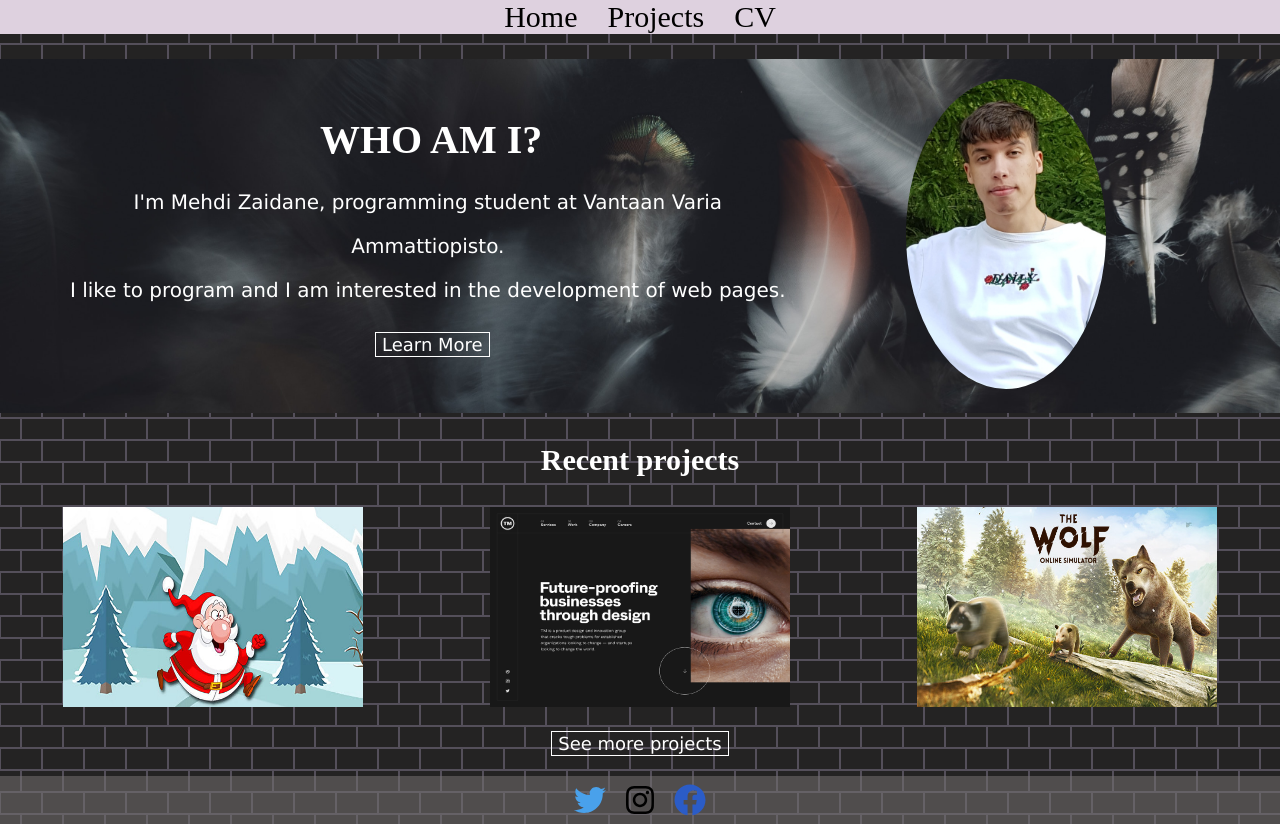
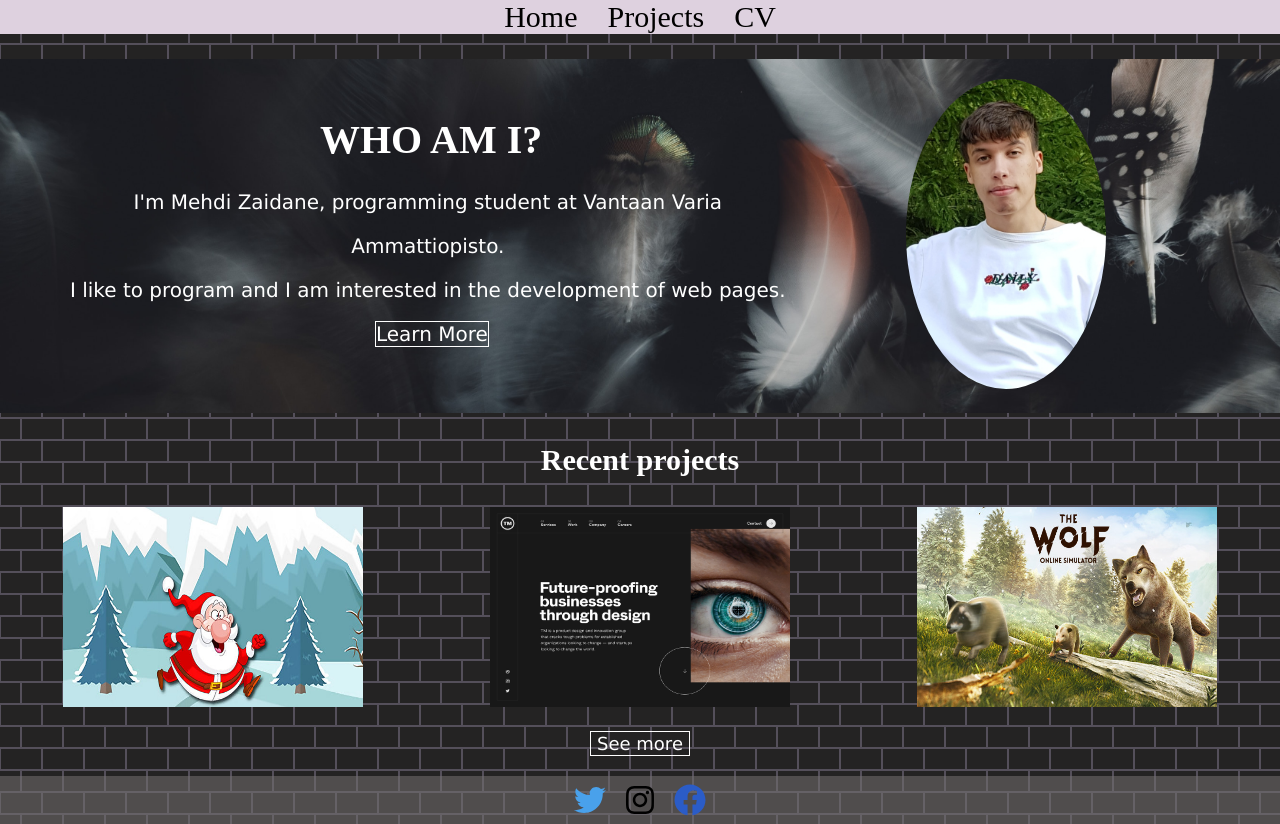
Before and after one commit to MehdiZaidaneS/portfolio, a React (Create React App) app: page /portfolio/ in a window 1280 px wide. Built offline with nearby package versions, Linux system fonts and the light colour scheme.

Commit message:
Viime muutos

```diff
--- a/src/components/myPortfolioComp/etusivu.module.scss
+++ b/src/components/myPortfolioComp/etusivu.module.scss
@@ -8,10 +8,6 @@
     margin-top: 25px;
 }
 
-.firstColumn button{
-    margin-top: 10px;
-    margin-left: 305px;
-}
 
 .firstColumn p{
     font-family:Verdana, Geneva, Tahoma, sans-serif;
@@ -67,10 +63,26 @@ button:hover{
     cursor: pointer;
 }
 
+.proyectos2{
+    display: grid;
+    grid-template-columns: repeat(3,1fr);
+    text-align: center;
+    padding-top: 10px;
+}
 
+.boton{
+    font-family: 'Lucida Sans', 'Lucida Sans Regular', 'Lucida Grande', 'Lucida Sans Unicode', Geneva, Verdana, sans-serif;
+    background-color: rgba(255, 255, 255, 0);
+    color: white;
+    border: white 1px solid;
+    font-size: 20px;
+    text-decoration: none;
+    margin-top: 10px;
+    margin-left: 305px;
+}
 
-.proyectos img:hover{
-    opacity: 100%;
-    border: rgb(255, 255, 255) solid 1px;
+.boton:hover{
+    background-color: black;
+    color: white;
     cursor: pointer;
 }
--- a/src/components/myPortfolioComp/etusivu.tsx
+++ b/src/components/myPortfolioComp/etusivu.tsx
@@ -1,24 +1,40 @@
-import React from 'react'
+import React, { useState } from 'react'
 import styles from './etusivu.module.scss'
 import img from "./media/20211027_153242.jpg"
 import santa from "./media/santasnow.jpg"
 import web from "./media/web.png"
 import wolfgame from "./media/wolfgame.jpg"
+import java from "./media/java.png"
+import techweb from "./media/techweb.jpg"
+import dodgeball from "./media/dodgeball.png"
+import Cv from "./cv"
+import {
+  BrowserRouter as Router,
+  Route,
+  Link
+} from 'react-router-dom';
 
 type EtusivuProps = {
 
 }
 
 const Etusivu: React.FC<EtusivuProps> = () => {
+
+   const [visible, setVisible] = useState(false);
+
+
   return (
     <div>
+    <Router>
+      <Route exact path="/cv" component={Cv} />
+    </Router>
     <div className= {styles.columns}>
       <div className={styles.firstColumn}>
           <h1>WHO AM I?</h1>
           <p>I'm Mehdi Zaidane, programming student at Vantaan Varia</p>
           <p>Ammattiopisto.</p>
           <p>I like to program and I am interested in the development of web pages.</p>
-          <button>Learn More</button>
+          <Link to="cv" className={styles.boton}>Learn More</Link>
       </div>
       <div className={styles.secondColumn}>
           <img src={img} alt='' width={200}height={310}></img>
@@ -39,8 +55,22 @@ const Etusivu: React.FC<EtusivuProps> = () => {
            <img src={wolfgame} alt='' width={300}height={200}></img>
          </div>
     </div>
+    { visible &&
+    <div className={styles.proyectos2}>
+         <div className={styles.fourthImg}>
+           <img src={java} alt='' width={300}height={200}></img>
+         </div>
+         <div className={styles.fifthImg}>
+           <img src={techweb} alt='' width={300}height={200}></img>
+         </div>
+         <div className={styles.sixImg}>
+           <img src={dodgeball} alt='' width={300}height={200}></img>
+         </div>
+    </div>
+    }
+
     <div className={styles.imgbutton}>
-      <button>See more projects</button>
+      <button onClick={ () => setVisible(!visible)}>{visible ? "Hide" : "See more"}</button>
     </div>
 
     </div>
--- a/src/components/myPortfolioComp/projektisivu.tsx
+++ b/src/components/myPortfolioComp/projektisivu.tsx
@@ -77,7 +77,6 @@ const Projektisivu: React.FC<ProjektisivuProps> = () => {
 
   return (
     <div>
-
       { visible &&
        <div className={styles.show}>
           <ShowProject title={proyectos[0].title} year={proyectos[0].año} url={proyectos[0].url} />
```
